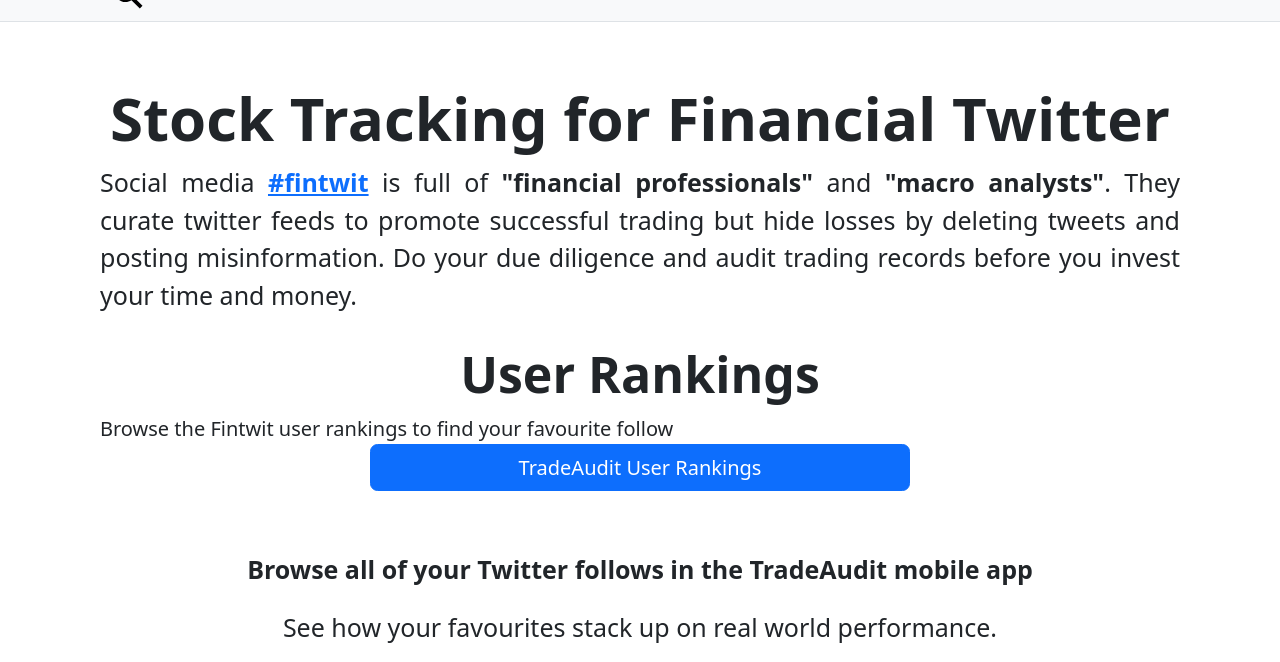
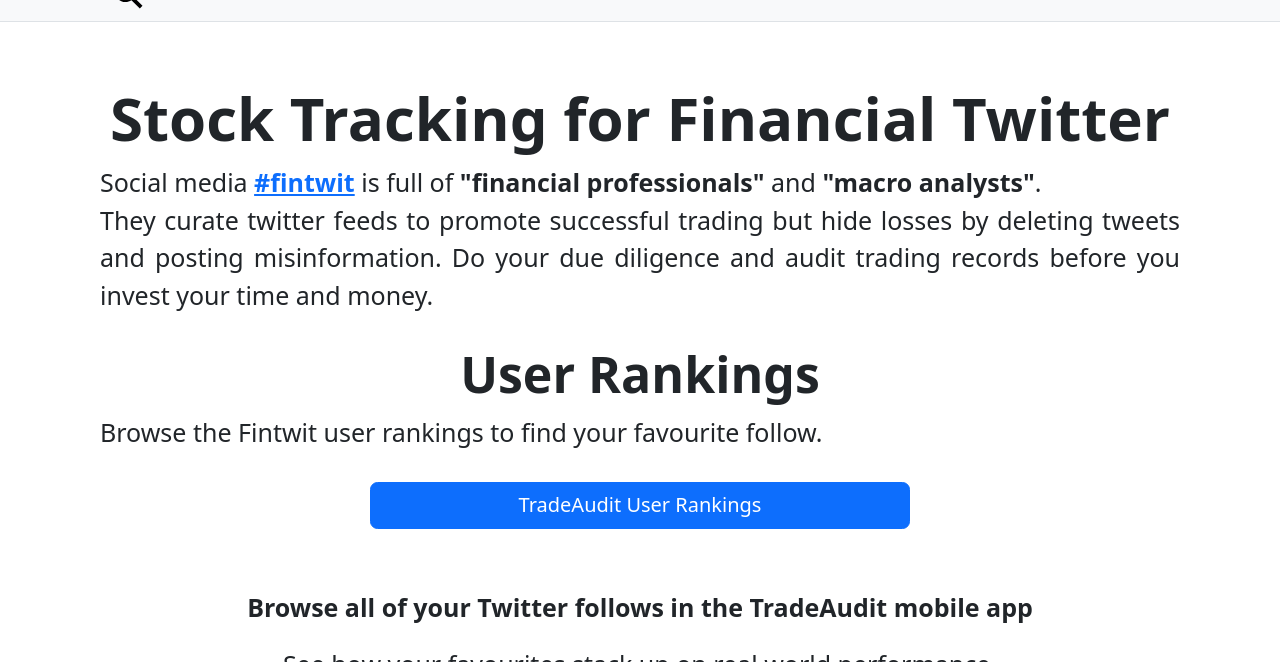
Before and after one commit to stevenrskelton/tradeaudit.app, a Jekyll site: the page built from index.html, in a window 1280 px wide, cut to the strip 74-736 px from the top of the page. Built offline with Jekyll 4.4.1, drawn with Linux system fonts in a browser that asks for light colours.

Commit message:
Update index.html

```diff
--- a/index.html
+++ b/index.html
@@ -8,18 +8,22 @@
 
 <h1 class="display-5 fw-bold text-center">Stock Tracking for Financial Twitter</h1>
 
-<span class="lead mb-4" style="text-align: justify;text-justify: inter-word;">
+<span class="lead mb-4" style="text-align:justify;text-justify:inter-word;">
   <span class="text-center">
     Social media <a href="https://twitter.com/hashtag/fintwit?src=hashtag_click" target="_blank" class="fw-bold">#fintwit</a> is
     full of <span class="fw-bold">"financial professionals"</span> and <span class="fw-bold">"macro analysts"</span>.
-  </span>
+  </span><br/>
   They curate twitter feeds to promote successful trading but hide losses by deleting tweets and posting misinformation.
   Do your due diligence and audit trading records before you invest your time and money.
 </span>
 
 <h2 class="display-6 fw-bold text-center">User Rankings</h1>
 
-Browse the Fintwit user rankings to find your favourite follow
+<span class="lead mb-4" style="text-align:justify;text-justify:inter-word;">
+  <span class="text-center">
+    Browse the Fintwit user rankings to find your favourite follow.
+  </span>
+</span>
 
 <div class="d-grid gap-2 col-6 mx-auto">
   <a href="/rankings" class="btn btn-primary" role="button">TradeAudit User Rankings</a>
```
